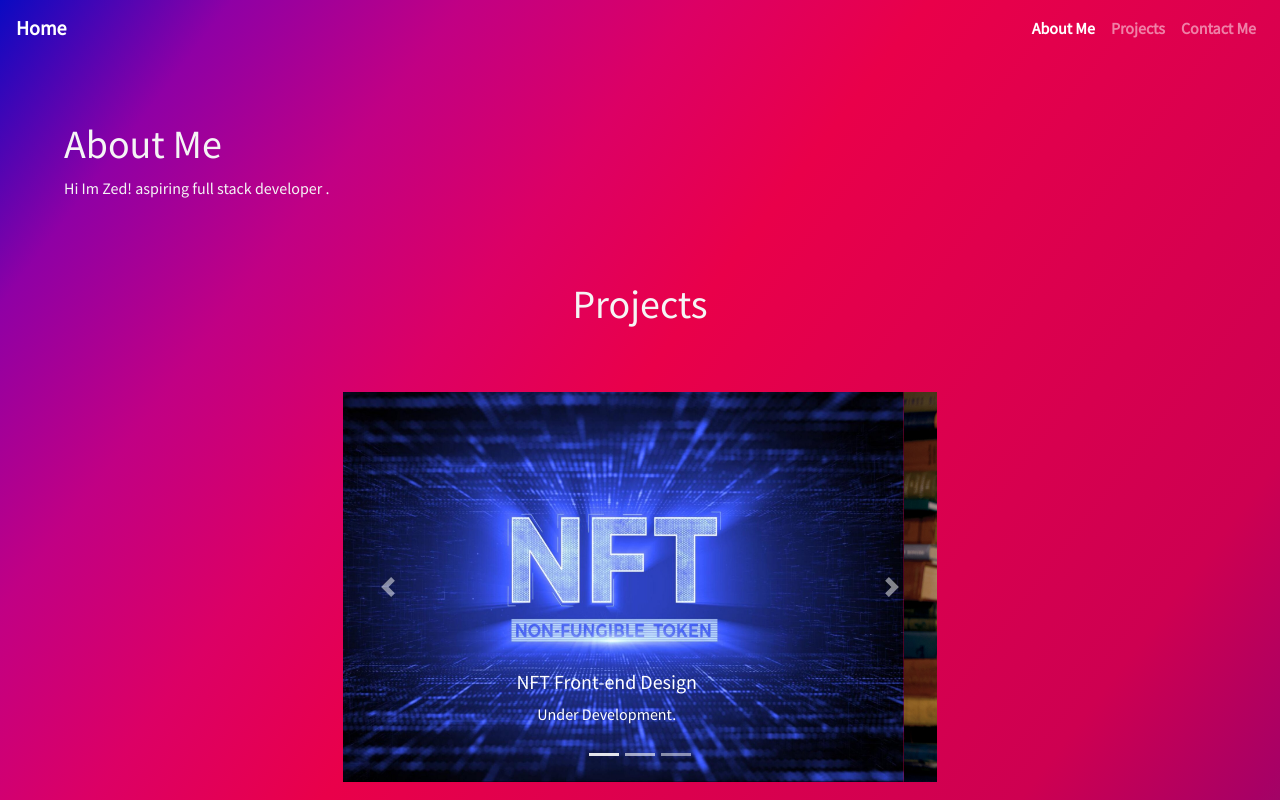
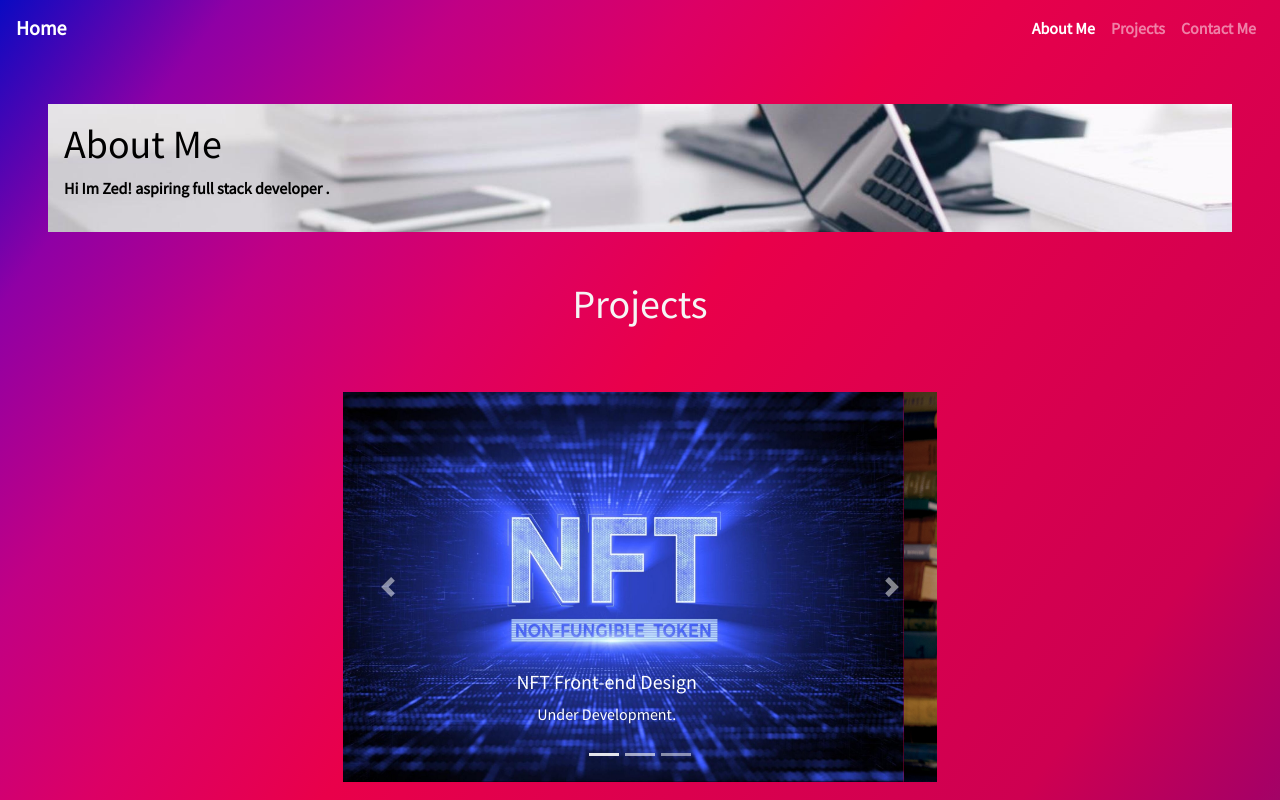
Before and after one commit to zeikyuu/webportfolio, a plain HTML site: page index.html in a window 1280 px wide. Shown: the top 800 px of the page. Drawn offline with nearby package versions, Linux system fonts and the light colour scheme.

Commit message:
Add acitvity code

```diff
--- a/index.css
+++ b/index.css
@@ -63,3 +63,11 @@ nav {
 	border-radius: 100px;
 	margin: 1px;
 }
+
+
+.AB {
+	background-image: url(./images/cov.jpg);
+	color: black;
+	background-size: cover;
+	font-weight: bolder;
+}
--- a/index.html
+++ b/index.html
@@ -46,9 +46,11 @@
 
 
 		<!-- About Me Start -->
-		<main>
-			<h1 id="me">About Me</h1>
-			<p> Hi Im Zed! aspiring full stack developer . </p>
+		<main class="AB">
+			<h1 id="me" class="text-left">About Me</h1>
+
+			<p class="text-left"> Hi Im Zed! aspiring full stack developer . </p>
+
 		</main>
 
 		<!-- About Me End -->
```
Also changed, not shown: images/cov.jpg (added).
